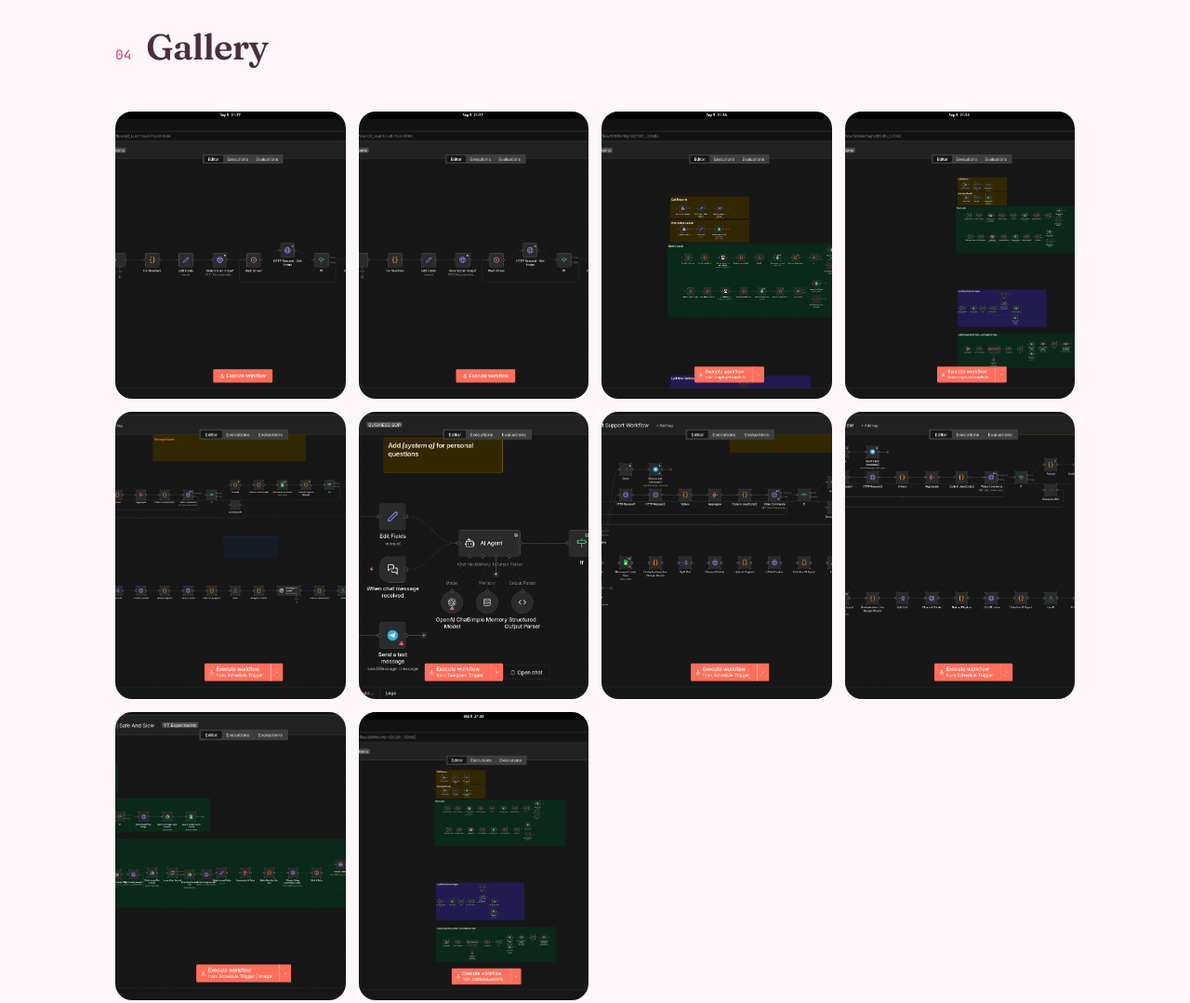
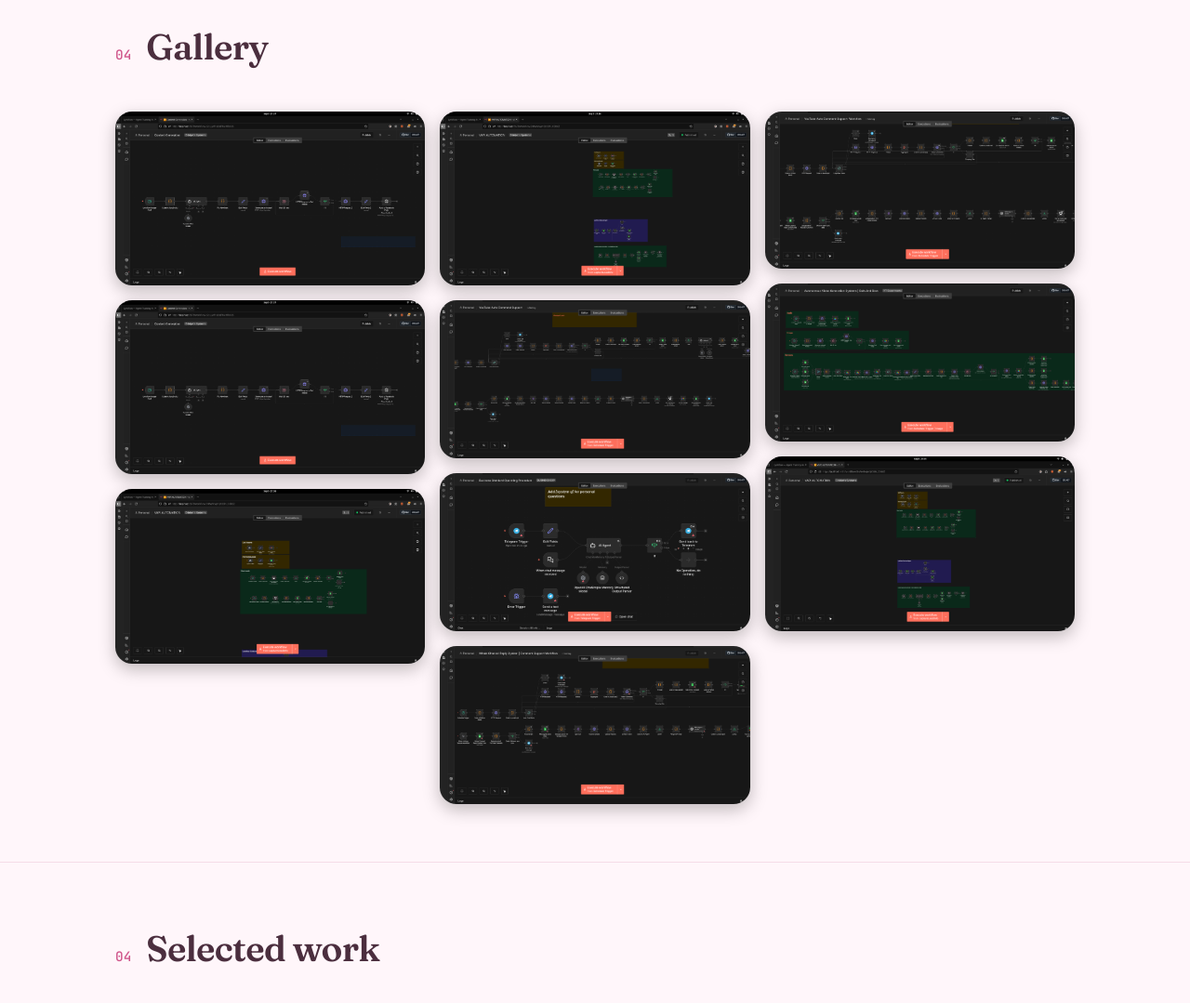
Before and after one commit to msJayme/leah-s, a plain HTML site: page index.html in a window 1280 px wide. Shown: the part 2480-3559 px from the top of the page at 93% size. Drawn offline with Linux system fonts and the light colour scheme.

Commit message:
save changes to index.html and style.css, updated contact links and gallery section. save the changes to index.html and style.css, updated contact links and gallery section.

```diff
--- a/index.html
+++ b/index.html
@@ -192,8 +192,8 @@
       <p>Open to software engineering roles, projects, and collaborations. The fastest way to reach me is by email.</p>
       <div class="links">
         <a class="link-pill" href="mailto:ms.leahmaejayme@gmail.com">✉ ms.leahmaejayme@gmail.com</a>
-        <a class="link-pill" href="https://www.linkedin.com/in/leahmaejayme" target="_blank" rel="noopener noreferrer">in LinkedIn</a>
-        <a class="link-pill" href="https://github.com/leahmaejayme" target="_blank" rel="noopener noreferrer">♦ GitHub</a>
+        <a class="link-pill" href="https://www.linkedin.com/in/leahmae-jayme-90a3113ab/" target="_blank" rel="noopener noreferrer">in LinkedIn</a>
+        <a class="link-pill" href="https://github.com/msJayme" target="_blank" rel="noopener noreferrer">♦ GitHub</a>
       </div>
     </div>
   </section>
--- a/style.css
+++ b/style.css
@@ -224,27 +224,32 @@
   footer .wrap { display: flex; justify-content: space-between; flex-wrap: wrap; gap: 12px; color: var(--muted); font-size: 0.86rem; }
 
   :focus-visible { outline: 2px solid var(--pink-ink); outline-offset: 3px; border-radius: 6px; }
+
+/* Gallery (Pinterest-style masonry) */
 .gallery{
-  display:grid;
-  grid-template-columns:repeat(auto-fill,minmax(220px,1fr));
-  gap:14px;
+  column-width:300px;
+  column-gap:16px;
 }
 .gallery figure{
-  margin:0;
-  aspect-ratio:4/5;
+  margin:0 0 16px;
+  break-inside:avoid;
   border-radius:18px;
   overflow:hidden;
   background:rgba(255,255,255,.05);
   cursor:zoom-in;
+  position:relative;
+  box-shadow:0 6px 18px rgba(0,0,0,.25);
+  transition:transform .3s ease, box-shadow .3s ease;
+}
+.gallery figure:hover{
+  transform:translateY(-4px);
+  box-shadow:0 14px 30px rgba(0,0,0,.35);
 }
 .gallery img{
   width:100%;
-  height:100%;
-  object-fit:cover;
+  height:auto;
   display:block;
-  transition:transform .4s ease;
 }
-.gallery figure:hover img{transform:scale(1.06)}
 
 .lightbox{
   position:fixed;
@@ -263,4 +268,3 @@
   max-height:100%;
   border-radius:16px;
 }
-section{scroll-margin-top:80px}
```
